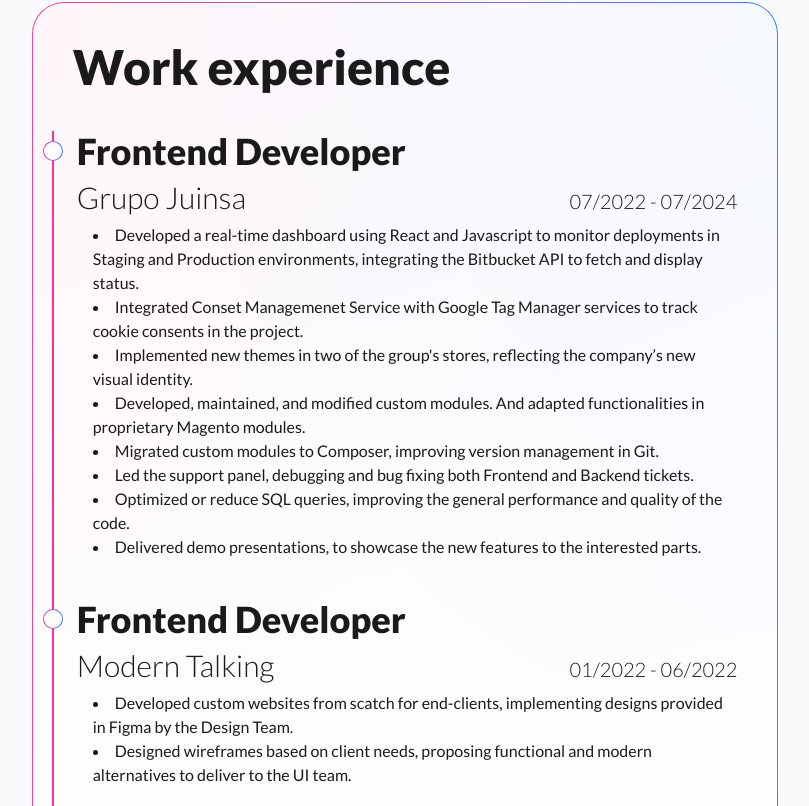
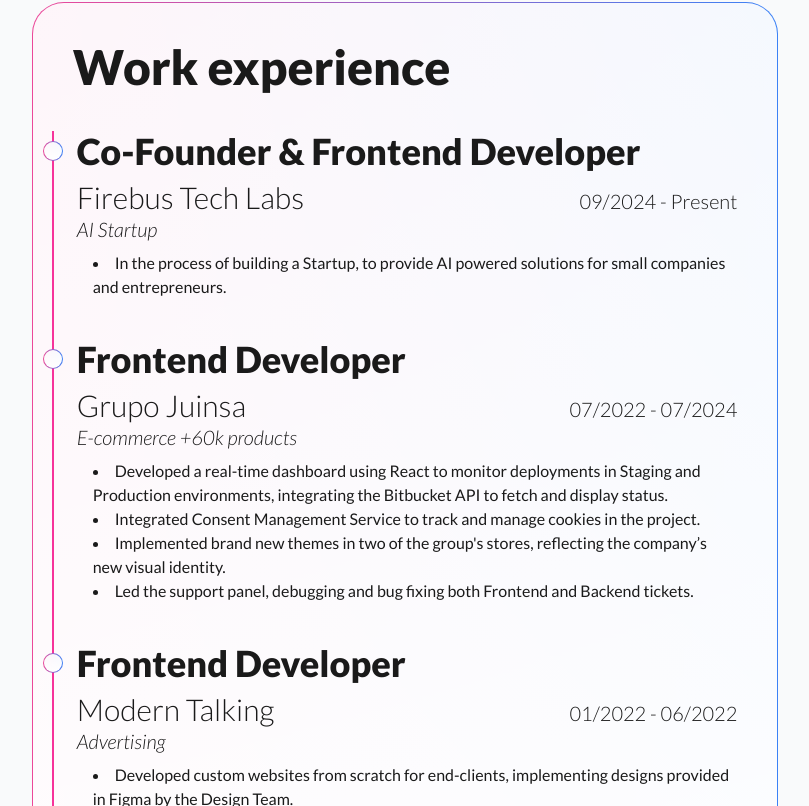
Before and after one commit to danielciciliani/portfolio, a React (Vite) app: page / in a window 1280 px wide. Shown: the part 874-1680 px from the top of the page, without its empty margins (235-1044 px from the left). Built offline with nearby package versions, Linux system fonts and the light colour scheme; the HTML template or start-up script is replaced by a standard one.

Commit message:
chore: refine experience data and styles

```diff
--- a/src/components/Experience/Experience.jsx
+++ b/src/components/Experience/Experience.jsx
@@ -22,7 +22,10 @@ function Experience() {
                 {experience.jobTitle}
               </div>
               <div className="flex flex-col md:flex-row justify-between items-baseline text-2xl md:text-3xl font-light">
-                <div className="">{experience.company}</div>
+                <div className="flex flex-col items-baseline gap">
+                  <div className="">{experience.company}</div>
+                  <div className="italic text-lg sm:text-xl">{experience.sector}</div>
+                </div>
                 <div className="text-xl">{experience.from}</div>
               </div>
               <div>
--- a/src/utils/ExperienceData.jsx
+++ b/src/utils/ExperienceData.jsx
@@ -1,53 +1,49 @@
 export const ExperienceData = [
     {
+        id: 1,
+        jobTitle: "Co-Founder & Frontend Developer",
+        company: "Firebus Tech Labs" ,
+        sector: "AI Startup",
+        from: "09/2024 - Present",
+        details: [
+        <>
+            In the process of building a Startup, to provide AI powered solutions for small companies and entrepreneurs.
+        </>
+        ],
+    },
+    {
         jobTitle: "Frontend Developer",
-        id: 1,
+        id: 2,
         company: "Grupo Juinsa",
+        sector: "E-commerce +60k products",
         from: "07/2022 - 07/2024",
         details: [
         <>
-            Developed a real-time dashboard using React and Javascript to monitor
+            Developed a real-time dashboard using React to monitor
             deployments in Staging and Production environments, integrating the
             Bitbucket API to fetch and display status.
         </>,
         <>
-            Integrated Conset Managemenet Service with Google Tag Manager services
-            to track cookie consents in the project.
+            Integrated Consent Management Service to track and manage cookies in the project.
         </>,
         <>
-            Implemented new themes in two of the group's stores, reflecting the
+            Implemented brand new themes in two of the group's stores, reflecting the
             company’s new visual identity.
         </>,
         <>
-            Developed, maintained, and modified custom modules. And adapted
-            functionalities in proprietary Magento modules.
-        </>,
-        <>
-            Migrated custom modules to Composer, improving version management in
-            Git.
-        </>,
-        <>
-            Led the support panel, debugging and bug fixing both Frontend and
-            Backend tickets.
-        </>,
-        <>
-            Optimized or reduce SQL queries, improving the general performance and
-            quality of the code.
-        </>,
-        <>
-            Delivered demo presentations, to showcase the new features to the
-            interested parts.
-        </>,
+            Led the support panel, debugging and bug fixing both Frontend and Backend tickets.
+        </>
         ],
     },
     {
-        id: 2,
+        id: 3,
         jobTitle: "Frontend Developer",
         company: "Modern Talking",
+        sector: "Advertising",
         from: "01/2022 - 06/2022",
         details: [
         <>
-            Developed custom websites from scatch for end-clients, implementing
+            Developed custom websites from scratch for end-clients, implementing
             designs provided in Figma by the Design Team.
         </>,
         <>
@@ -57,9 +53,10 @@ export const ExperienceData = [
         ],
     },
     {
-        id: 3,
+        id: 4,
         jobTitle: "Frontend Developer",
         company: "Van Agency",
+        sector: "Advertising",
         from: "09/2021 - 12/2021",
         details: [
         <>
@@ -67,4 +64,16 @@ export const ExperienceData = [
         </>,
         ],
     },
+    {
+        id: 5,
+        jobTitle: "Frontend Developer",
+        company: "Flavia Arias",
+        sector: "Software",
+        from: "07/2020 - 08/2021",
+        details: [
+        <>
+            Developed corporate websites for end clients using vanilla Javascript.
+        </>,
+        ],
+    },
 ];
```
